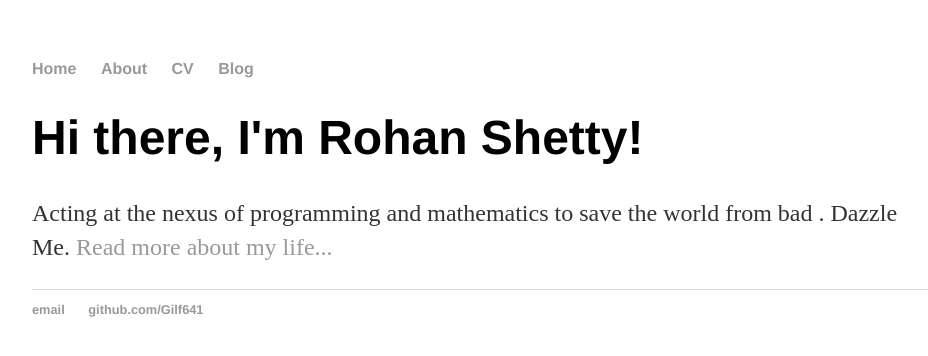
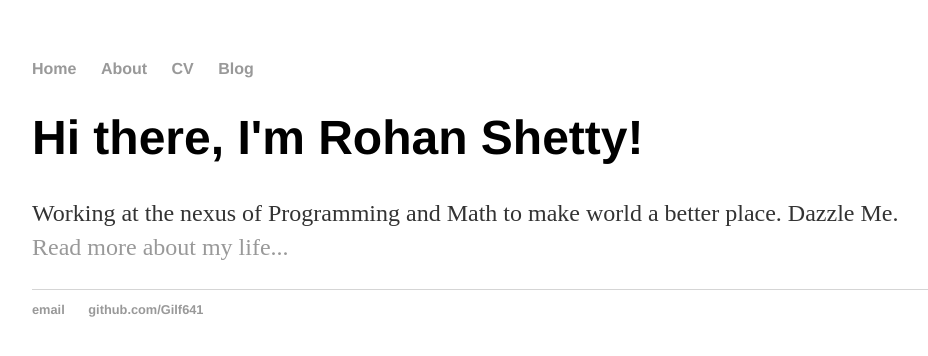
Before and after one commit to Gilf641/gilf641.github.io, a Jekyll site: the page built from index.html, in a window 1280 px wide. Shown: the top 356 px of the page, without its empty margins (160-1088 px from the left). Built offline with Jekyll 4.4.1, drawn with Linux system fonts in a browser that asks for light colours.

Commit message:
Update index.html

```diff
--- a/index.html
+++ b/index.html
@@ -4,5 +4,5 @@ title: Rohan Shetty
 ---
 <div class="blurb">
 	<h1>Hi there, I'm Rohan Shetty!</h1>
-	<p>Acting at the nexus of programming and mathematics to save the world from bad .</em> Dazzle Me. <a href="/about">Read more about my life...</a></p>
+	<p>Working at the nexus of Programming and Math to make world a better place.</em> Dazzle Me. <a href="/about">Read more about my life...</a></p>
 </div><!-- /.blurb -->
```
